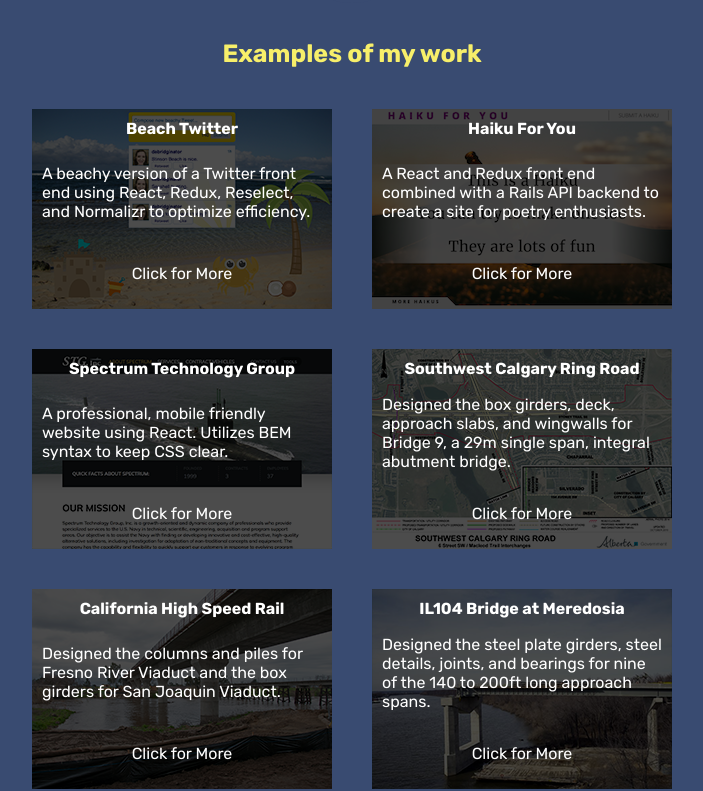
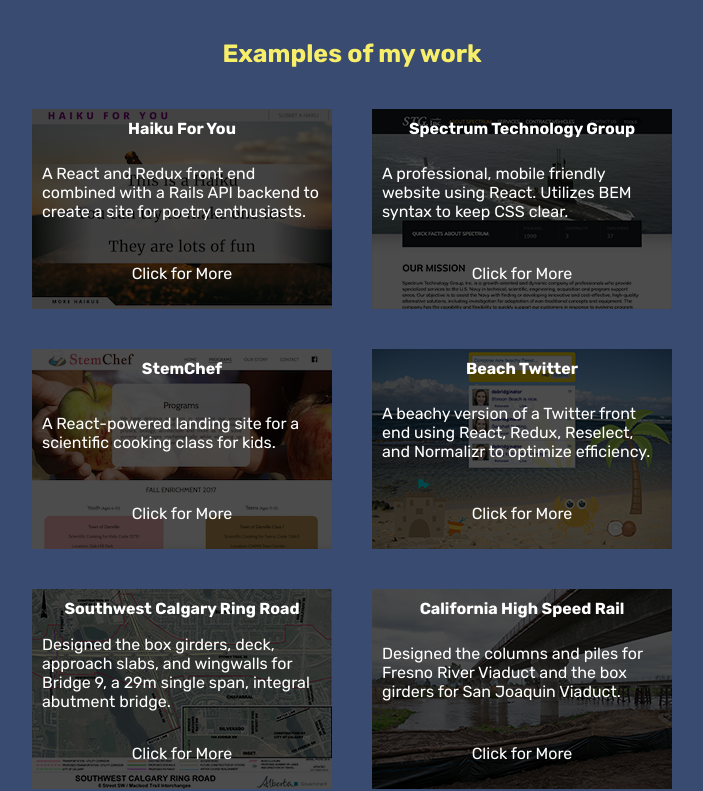
Before and after one commit to SashaBajzek/sasha-portfolio, a React app: page / in a window 1280 px wide. Shown: the part 1689-2480 px from the top of the page, without its empty margins (288-991 px from the left). Built offline with nearby package versions, Linux system fonts and the light colour scheme.

Commit message:
Add StemChef to work section

```diff
--- a/src/components/Hero.js
+++ b/src/components/Hero.js
@@ -51,10 +51,6 @@
 
 					<SaturnSmooth earthspinAnimation={this.earthspinAnimation} earthspin={this.state.earthspin}/>
 
-					<Rocket takeoffAnimation={this.takeoffAnimation} takeoff={this.state.takeoff}/>
-
-					<RocketAlien takeoffAnimation={this.takeoffAnimation} takeoff={this.state.takeoff}/>
-
 					<Moon changeTimeOfDay={this.props.changeTimeOfDay} />
 
 					<Sun changeTimeOfDay={this.props.changeTimeOfDay} />
@@ -62,6 +58,12 @@
 					<EarthMinimal changeTimeOfDay={this.props.changeTimeOfDay} />
 
 					<Jupiter changeTimeOfDay={this.props.changeTimeOfDay} />
+
+					<Rocket takeoffAnimation={this.takeoffAnimation} takeoff={this.state.takeoff}/>
+
+					<RocketAlien takeoffAnimation={this.takeoffAnimation} takeoff={this.state.takeoff}/>
+
+
 				</div>
 			</div>
 		);
--- a/src/components/Work.js
+++ b/src/components/Work.js
@@ -12,11 +12,14 @@
 					<h2 className="section__header">Examples of my work</h2>
 					<a id="scrollTo--work" href="./SashaBajzekResume.pdf" download className="work__resume"><p className="work__resume-text">Resum&eacute; Click Here</p></a>
 					<ul className="list--projects">
-						<ProjectBox project__name="Twitter" project__heading="Beach Twitter" project__site="https://beach-twitter.sashabajzek.com" project__description="A beachy version of a Twitter front end using React, Redux, Reselect, and Normalizr to optimize efficiency."/>
 
 						<ProjectBox project__name="Haiku" project__heading="Haiku For You" project__site="https://haiku.sashabajzek.com/" project__description="A React and Redux front end combined with a Rails API backend to create a site for poetry enthusiasts."/>
 
 						<ProjectBox project__name="Spectrum" project__heading="Spectrum Technology Group" project__site="https://spectrum.sashabajzek.com/" project__description="A professional, mobile friendly website using React.  Utilizes BEM syntax to keep CSS clear."/>
+
+						<ProjectBox project__name="StemChef" project__heading="StemChef" project__site="https://stemchef.sashabajzek.com/" project__description="A React-powered landing site for a scientific cooking class for kids."/>
+
+						<ProjectBox project__name="Twitter" project__heading="Beach Twitter" project__site="https://beach-twitter.sashabajzek.com" project__description="A beachy version of a Twitter front end using React, Redux, Reselect, and Normalizr to optimize efficiency."/>
 
 						<ProjectBox project__name="Calgary" project__heading="Southwest Calgary Ring Road" project__site="http://www.swcrrproject.com/" project__description="Designed the box girders, deck, approach slabs, and wingwalls for Bridge 9, a 29m single span, integral abutment bridge."/>
 
--- a/src/styles/Hero.scss
+++ b/src/styles/Hero.scss
@@ -96,7 +96,7 @@
 	position: absolute;
 	right: 1%;
 	top: 125px;
- transition: transform 2s ease-in;
+	transition: transform 2s ease-in;
 	width: 90px;
 }
 
@@ -114,16 +114,10 @@
 .hero__image--rocket:focus,
 .hero__image--rocket-alien:hover,
 .hero__image--rocket-alien:focus {
-	animation: rocket-hover 0.5s linear;
+	animation: rocket-hover 0.5s infinite ease-out;
 	cursor: pointer;
 	outline: none;
 }
-
-.hero__image--rocket:focus,
-.hero__image--rocket-alien:focus {
-	box-shadow: 0 0 5px 5px $maize;
-}
-
 
 @keyframes rocket-hover {
 	0% {transform: rotate(0deg); transform-origin: center;}
@@ -215,16 +209,9 @@
 .hero__image--earth-minimal:focus,
 .hero__image--jupiter:hover,
 .hero__image--jupiter:focus {
-	animation: sunmoon-hover 1s 1 ease-out;
+	animation: sunmoon-hover 1s infinite ease-out;
 	cursor: pointer;
 	outline: none;
-}
-
-.hero__image--moon:focus,
-.hero__image--sun:focus,
-.hero__image--earth-minimal:focus,
-.hero__image--jupiter:focus {
-	box-shadow: 0 0 5px 5px $maize;
 }
 
 @keyframes sunmoon-hover {
--- a/src/styles/Work.scss
+++ b/src/styles/Work.scss
@@ -168,6 +168,10 @@
 	background-image: url(../../public/Spectrum--Small.png);
 }
 
+.project__image--StemChef {
+	background-image: url(../../public/StemChef--Small.png);
+}
+
 .project__image--Calgary {
 	background-image: url(../../public/Calgary--Small.png);
 }
```
Also changed, not shown: public/StemChef--Small.png (added).
